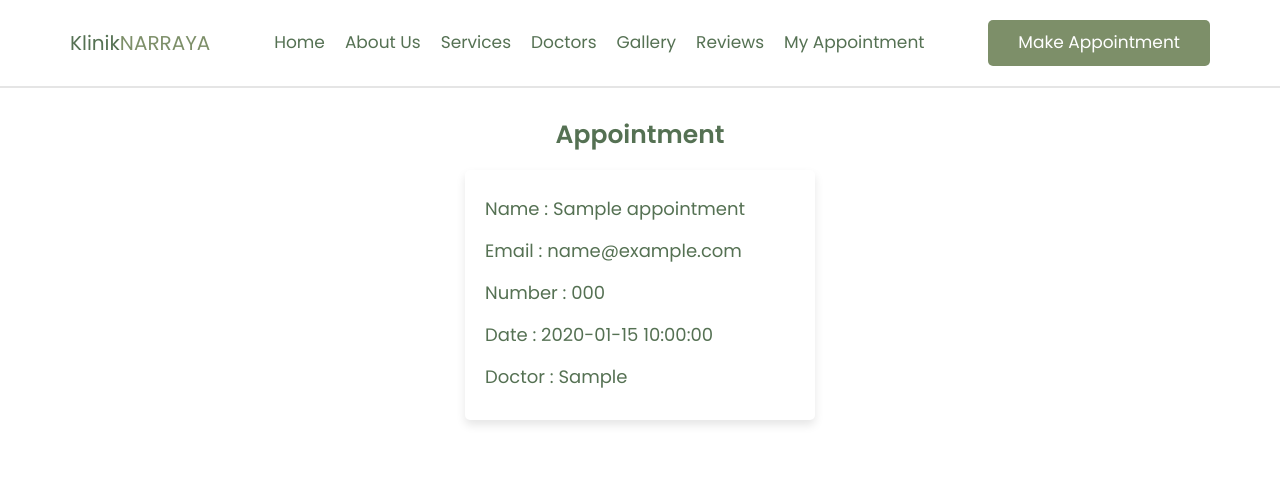
After one commit to naufalalifai/FinalProject-Pweb, a PHP site: page /seeappointment.php in a window 1280 px wide. The commit adds this page. Shown: the top 489 px of the page. Run offline with PHP 8.4, Linux system fonts and the light colour scheme; tables that the repository leaves empty or names only in its code hold one stand-in row (values such as "Sample post").

Commit message:
see appointment

```diff
--- /dev/null
+++ b/seeappointment.php
@@ -0,0 +1,95 @@
+<?php
+
+$conn = mysqli_connect('localhost', 'root', '', 'klinikfp') or die('connection failed');
+
+if (isset($_POST['cancel'])) {
+    $cancel_id = $_POST['cancel'];
+    mysqli_query($conn, "DELETE FROM `appointment` WHERE id = '$cancel_id'") or die('query failed');
+    header('location:seeappointment.php');
+}
+
+?>
+
+<!DOCTYPE html>
+<html lang="en">
+
+<head>
+    <meta charset="UTF-8">
+    <meta http-equiv="X-UA-Compatible" content="IE=edge">
+    <meta name="viewport" content="width=device-width, initial-scale=1.0">
+    <title>Klinik NARRAYA</title>
+
+    <!-- font awesome cdn link  -->
+    <link rel="stylesheet" href="https://cdnjs.cloudflare.com/ajax/libs/font-awesome/6.2.1/css/all.min.css">
+
+    <!-- bootstrap cdn link  -->
+    <link rel="stylesheet" href="https://cdnjs.cloudflare.com/ajax/libs/bootstrap/4.6.1/css/bootstrap.min.css">
+
+    <!-- css file link  -->
+
+    <link rel="stylesheet" href="style.css?v=<?php echo time(); ?>">
+</head>
+
+<body>
+    <header class="header fixed-top">
+
+        <div class="container">
+
+            <div class="row align-items-center justify-content-between">
+
+                <a href="index.php#home" class="logo">Klinik<span>NARRAYA</span></a>
+
+                <nav class="nav">
+                    <a href="index.php#home">home</a>
+                    <a href="index.php#about">about us</a>
+                    <a href="index.php#services">services</a>
+                    <a href="index.php#doctors">doctors</a>
+                    <a href="index.php#gallery">gallery</a>
+                    <a href="index.php#reviews">reviews</a>
+                    <a href="seeappointment.php">my appointment</a>
+                </nav>
+
+                <a href="index.php#contact" class="link-btn">make appointment</a>
+
+                <div id="menu-btn" class="fas fa-bars"></div>
+
+            </div>
+
+        </div>
+
+    </header>
+
+    <section class="appointment">
+
+        <h1 class="heading">Appointment</h1>
+
+        <div class="box-container">
+            <?php
+            $select_appointments = mysqli_query($conn, "SELECT * FROM `appointment`") or die('query failed');
+            if (mysqli_num_rows($select_appointments) > 0) {
+                while ($fetch_appointments = mysqli_fetch_assoc($select_appointments)) {
+            ?>
+                    <div class="box">
+                        <p> name : <span><?php echo $fetch_appointments['name']; ?></span> </p>
+                        <p> email : <span><?php echo $fetch_appointments['email']; ?></span> </p>
+                        <p> number : <span><?php echo $fetch_appointments['number']; ?></span> </p>
+                        <p> date : <span><?php echo $fetch_appointments['date']; ?></span> </p>
+                        <p> doctor : <span><?php echo $fetch_appointments['doctor']; ?></span> </p>
+
+                    </div>
+            <?php
+                }
+            }
+            ?>
+
+        </div>
+
+    </section>
+
+
+
+    <!-- custom js file link  -->
+    <script src="script.js"></script>
+</body>
+
+</html>
--- a/style.css
+++ b/style.css
@@ -314,6 +314,41 @@ section {
     color: var(--dark-green);
 }
 
+.appointment .heading {
+    text-align: center;
+    margin-top: 5rem;
+    margin-bottom: 2rem;
+    color: var(--dark-green);
+    font-size: 2.5rem;
+    text-transform: capitalize;
+}
+
+.appointment .box-container {
+    display: grid;
+    grid-template-columns: repeat(auto-fit, 35rem);
+    gap: 1.5rem;
+    justify-content: center;
+    align-items: flex-start;
+}
+
+.appointment .box-container .box {
+    background-color: var(--white);
+    border-radius: .5rem;
+    box-shadow: var(--box-shadow);
+    padding: 2rem;
+}
+
+.appointment .box-container .box p {
+    line-height: 1.5;
+    padding-top: .5rem;
+    font-size: 1.8rem;
+    color: var(--dark-green);
+}
+
+.appointment .box-container .box p span {
+    color: var(--dark-green);
+    text-transform: none;
+}
 
 
 
```
Also changed, not shown: index.php (+9 -8 lines).
